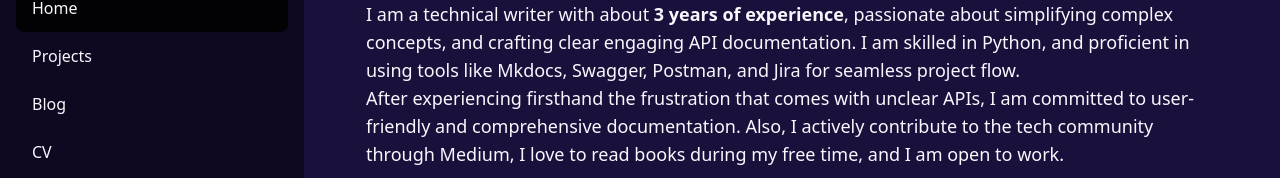
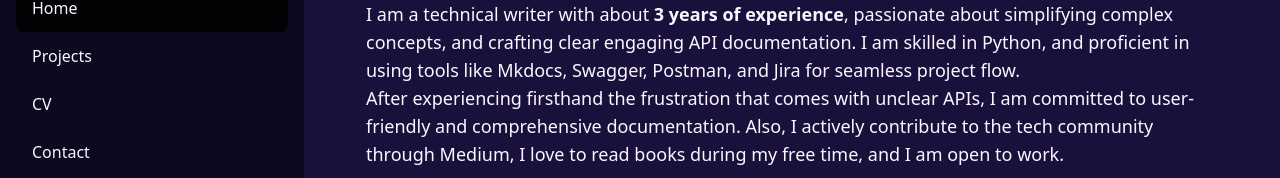
Before and after one commit to Ifedolapo-9/Ifedolapo-Portfolio, an Astro site: page / in a window 1280 px wide. Shown: the part 212-390 px from the top of the page. Built offline with nearby package versions, Linux system fonts and the light colour scheme; Astro itself is replaced by a stand-in of ours.

Commit message:
update sidebar

```diff
--- a/src/components/SideBarMenu.astro
+++ b/src/components/SideBarMenu.astro
@@ -6,7 +6,7 @@
 <ul class="menu grow shrink menu-md overflow-y-auto">
     <li><a class="py-3 text-base" id="home" href="/">Home</a></li>
     <li><a class="py-3 text-base" id="projects" href="/projects">Projects</a></li>
-    <li><a class="py-3 text-base" id="blog" href="/blog/">Blog</a></li>
+    <!-- <li><a class="py-3 text-base" id="blog" href="/blog/">Blog</a></li> -->
     <li><a class="py-3 text-base" id="cv" href="/ifedolapo-ojo-resume.pdf" download>CV</a></li>
     <li>
         <a
```
